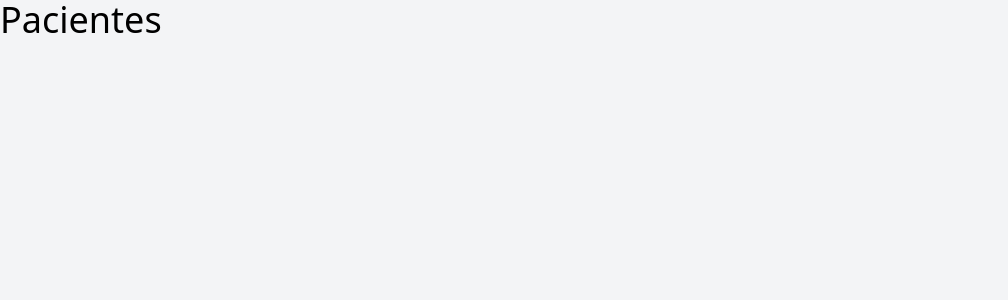
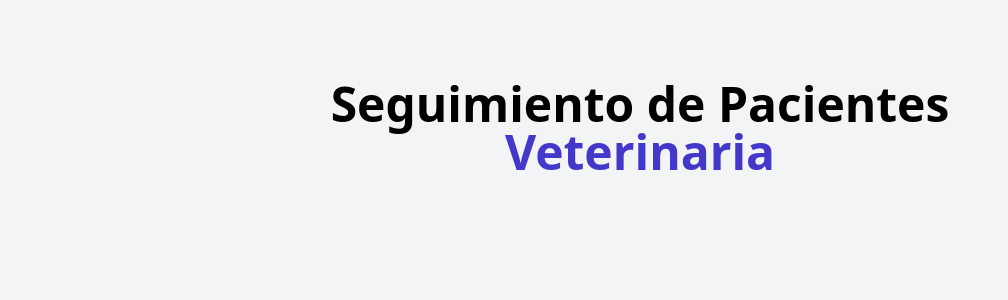
Before and after one commit to Agusme/veterinaria-pacientes, a React (Vite) app in the folder pacientes-zustand/: page / in a window 1280 px wide. Shown: the top 300 px of the page, without its empty margins (0-1008 px from the left). Built offline with nearby package versions, Linux system fonts and the light colour scheme.

Commit message:
maquetamos titulo

```diff
--- a/pacientes-zustand/src/App.tsx
+++ b/pacientes-zustand/src/App.tsx
@@ -3,7 +3,13 @@
 
   return (
     <>
-    <h1 className="text-4xl">Pacientes</h1>
+      <div className="container mx-auto mt-20">
+        <h1 className="font-black text-5xl text-center md:w-2/3 md:mx-auto">Seguimiento de Pacientes <span className="text-indigo-700">Veterinaria</span> </h1>
+        <div className="mt-12 md:flex">
+
+        </div>
+
+      </div>
     </>
   )
 }
```
